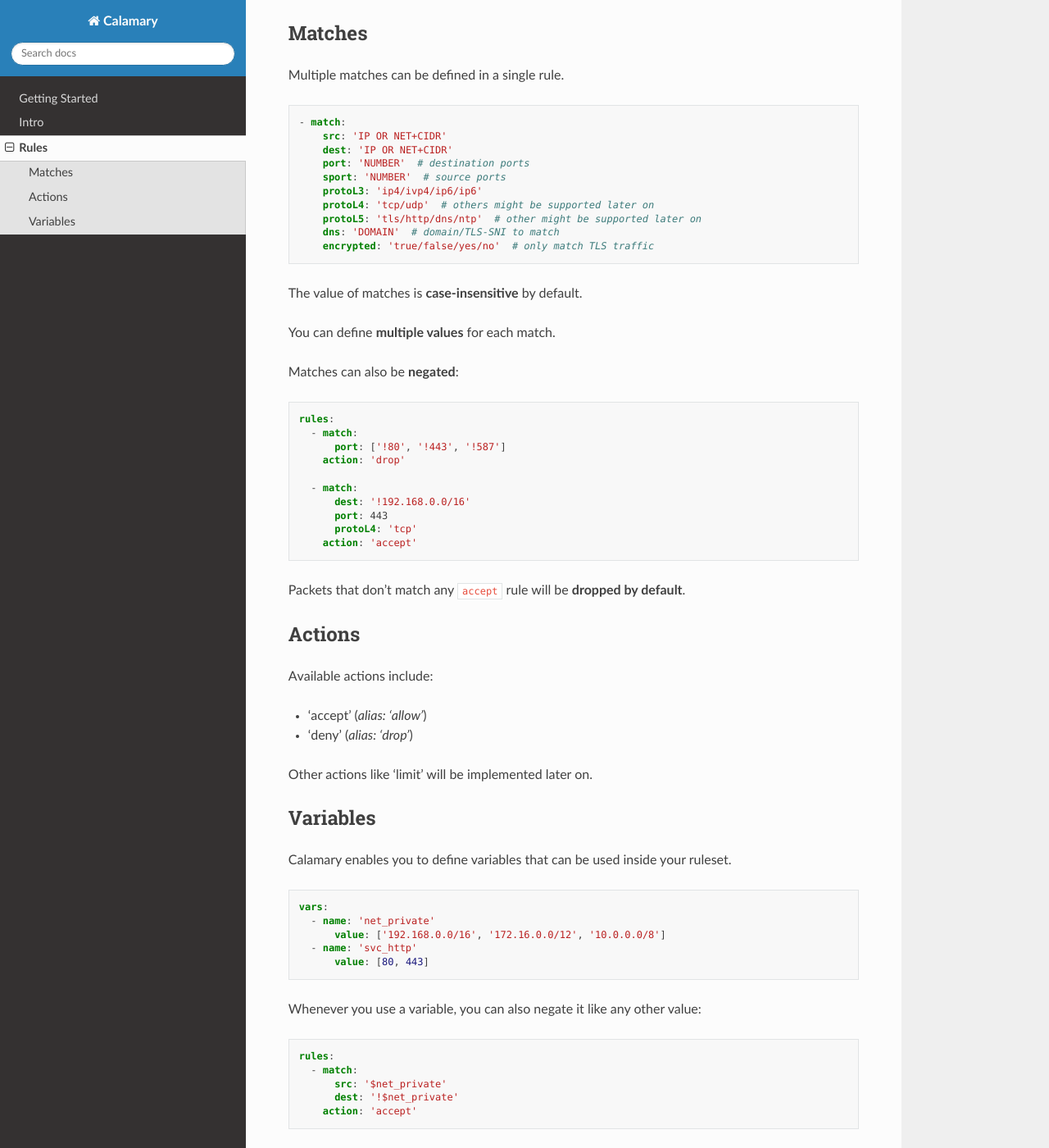
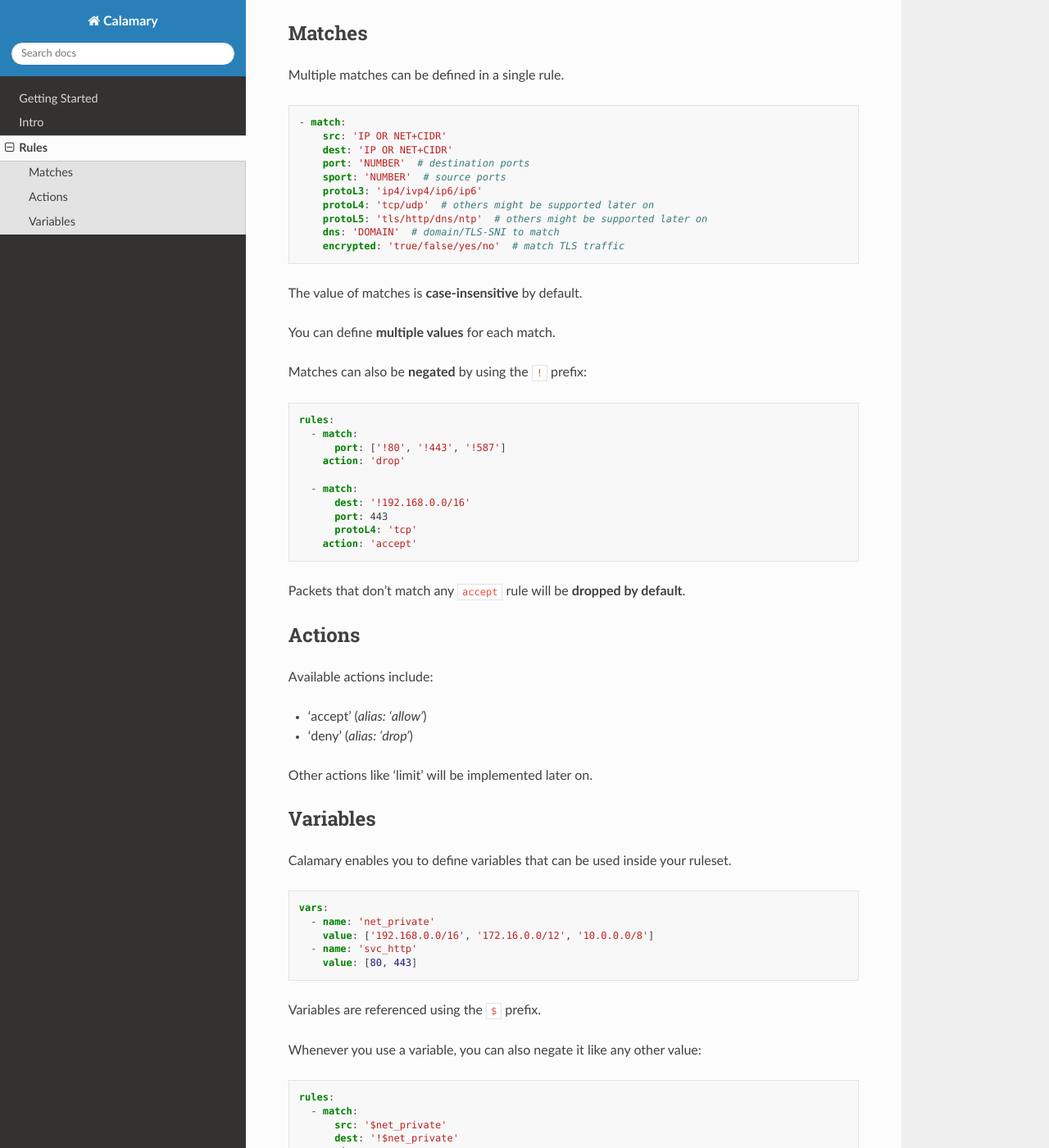
Before and after one commit to O-X-L/calamary, a Sphinx documentation site: the page built from docs/source/info/rules.rst, in a window 1280 px wide and 1400 px high, scrolled down 550 px. Shown: the whole window at 82% size. Built offline with Sphinx 7.4.7 and the Read the Docs theme 2.0.0, drawn with Linux system fonts in a browser that asks for light colours.

Commit message:
updated docs

```diff
--- a/config_example.yml
+++ b/config_example.yml
@@ -23,6 +23,7 @@ service:
     interface: ''
     ip4: []
     ip6: []
+    multi_ip: 'roundrobin'  # or failover; not yet implemented
 
 vars:
   - name: 'net_private'
--- a/docs/source/_inc/head.rst
+++ b/docs/source/_inc/head.rst
@@ -1,2 +1,2 @@
 .. tip::
-    If you find some discrepancy or missing information - `open a GitHub issue <https://github.com/superstes/ShieldWall/issues/new>`_
+    Check out the `Repository on GitHub <https://github.com/superstes/calamary>`_
--- a/docs/source/info/getting_started.rst
+++ b/docs/source/info/getting_started.rst
@@ -36,7 +36,9 @@ TProxy
 
 To run Calamary as `TPROXY <https://docs.kernel.org/networking/tproxy.html>`_ target - you will have to set `CAP_NET_RAW <https://man7.org/linux/man-pages/man7/capabilities.7.html>`_:
 
-> bind to any address for transparent proxying
+::
+
+  bind to any address for transparent proxying
 
 You can add it like this:
 
--- a/docs/source/info/rules.rst
+++ b/docs/source/info/rules.rst
@@ -33,15 +33,15 @@ Multiple matches can be defined in a single rule.
         sport: 'NUMBER'  # source ports
         protoL3: 'ip4/ivp4/ip6/ip6'
         protoL4: 'tcp/udp'  # others might be supported later on
-        protoL5: 'tls/http/dns/ntp'  # other might be supported later on
+        protoL5: 'tls/http/dns/ntp'  # others might be supported later on
         dns: 'DOMAIN'  # domain/TLS-SNI to match
-        encrypted: 'true/false/yes/no'  # only match TLS traffic
+        encrypted: 'true/false/yes/no'  # match TLS traffic
 
 The value of matches is **case-insensitive** by default.
 
 You can define **multiple values** for each match.
 
-Matches can also be **negated**:
+Matches can also be **negated** by using the :code:`!` prefix:
 
 .. code-block:: yaml
 
@@ -77,9 +77,11 @@ Calamary enables you to define variables that can be used inside your ruleset.
 
     vars:
       - name: 'net_private'
-          value: ['192.168.0.0/16', '172.16.0.0/12', '10.0.0.0/8']
+        value: ['192.168.0.0/16', '172.16.0.0/12', '10.0.0.0/8']
       - name: 'svc_http'
-          value: [80, 443]
+        value: [80, 443]
+
+Variables are referenced using the :code:`$` prefix.
 
 Whenever you use a variable, you can also negate it like any other value:
 
```
